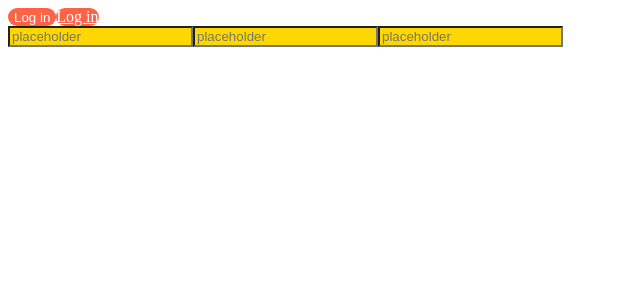
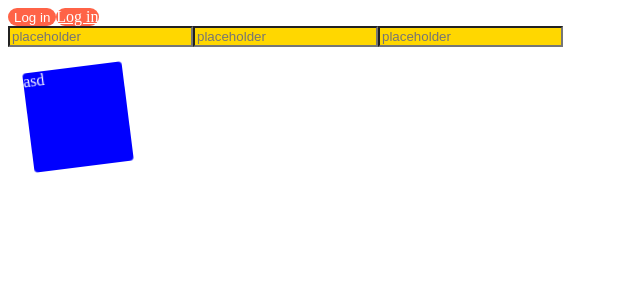
Before and after one commit to cf9874/react-study, a React (Create React App) app in the folder init/: page / in a window 1280 px wide. Shown: the top 300 px of the page, without its empty margins (0-640 px from the left). Built offline with nearby package versions, Linux system fonts and the light colour scheme.

Commit message:
animation

```diff
--- a/init/src/App.js
+++ b/init/src/App.js
@@ -1,4 +1,4 @@
-import styled from "styled-components";
+import styled, { keyframes } from "styled-components";
 
 const Wrap = styled.div`
   display: flex;
@@ -8,11 +8,6 @@ const Box = styled.div`
   width: 100px;
   height: 100px;
 `;
-const Circle = styled(Box)`
-  border-radius: 50px;
-`;
-
-const Text = styled.span``;
 
 const Btn = styled.button`
   color: white;
@@ -23,6 +18,30 @@ const Btn = styled.button`
 const Input = styled.input.attrs({ required: true, placeholder: "placeholder", maxLength: 10 })`
   background-color: gold;
 `;
+
+const animation = keyframes`
+0%{
+  transform:rotate(0deg);
+  border-radius: 0px;
+}
+50%{
+  /* transform:rotate(360deg); */
+  border-radius: 100px
+}
+100%{
+  transform:rotate(360deg);
+  border-radius: 0px;
+}
+`;
+
+const RotateBox = styled(Box)`
+  color: white;
+  background-color: blue;
+  animation: ${animation} 1s linear infinite;
+  margin-top: 20px;
+  margin-left: 20px;
+`;
+
 function App() {
   return (
     <>
@@ -35,6 +54,7 @@ function App() {
       <Input />
       <Input />
       <Input />
+      <RotateBox>asd</RotateBox>
     </>
   );
 }
```
